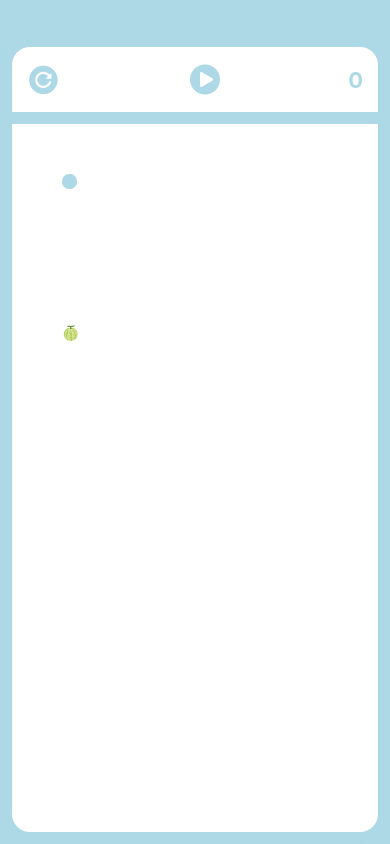
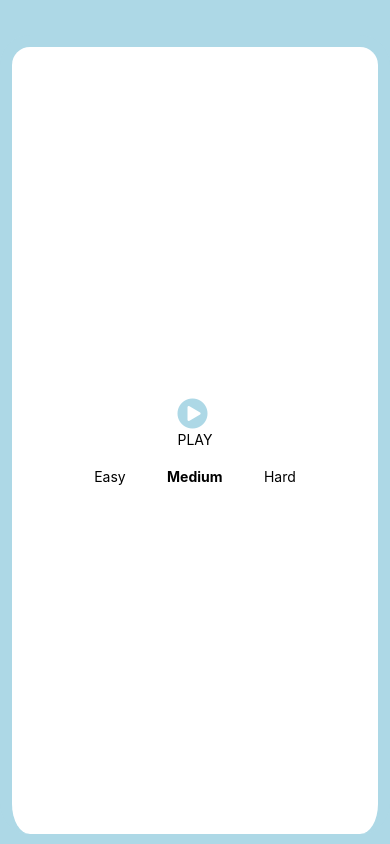
Before and after one commit to t1rate01/snakegametutorial, a React Native app in the folder snake/: screen / in a window 390 px wide. Built offline with nearby package versions, Linux system fonts and the light colour scheme.

Commit message:
v0.9
Completely playable, missing highscore code. Food can no longer spawn on snake, food has a boundary margin, boundaries work and should scale between devices (not tested), added a main menu and working difficulty choises

```diff
--- a/snake/package.json
+++ b/snake/package.json
@@ -13,7 +13,8 @@
     "expo-status-bar": "~1.6.0",
     "react": "18.2.0",
     "react-native": "0.72.4",
-    "react-native-gesture-handler": "~2.12.0"
+    "react-native-gesture-handler": "~2.12.0",
+    "react-native-snap-carousel": "^3.9.1"
   },
   "devDependencies": {
     "@babel/core": "^7.20.0",
--- a/snake/src/components/game.tsx
+++ b/snake/src/components/game.tsx
@@ -10,12 +10,14 @@ import Food from './food';
 import { checkEatsFood } from '../utility/checkEatsFood';
 import { randomFoodPosition } from '../utility/randomFoodPosition';
 import Header from './header';
+import MainMenu from './mainmenu';
 
 const SNAKE_INITIAL_POSITION = [{x: 5, y: 5}];
 const FOOD_INITIAL_POSITION = {x: 5, y: 20};
 //const GAME_BOUNDS = { xMin: 0, xMax: 37, yMin: 0, yMax: 72};
-const MOVE_INTERVAL = 50;
+ //const MOVE_INTERVAL = 50;
 const SCORE_INCREMENT = 10;
+const SNAKE_SIZE = 15;
 
 export default function Game():JSX.Element {
     const [direction, setDirection] = React.useState<Direction>(Direction.Right);
@@ -24,9 +26,10 @@ export default function Game():JSX.Element {
     const [isGameOver, setIsGameOver] = React.useState<boolean>(false);
     const [isPaused, setIsPaused] = React.useState<boolean>(true);
     const [score, setScore] = React.useState<number>(0);
-    const [gameBounds, setGameBounds] = React.useState(null);
-
-
+    const [gameBounds, setGameBounds] = React.useState<{ xMin: number, xMax: number, yMin: number, yMax: number } | null>(null);
+    const [pressedStartGame, setPressedStartGame] = React.useState<boolean>(false);
+    const [MOVE_INTERVAL, setMoveInterval] = React.useState<number>(50);
+    const [difficulty, setDifficulty] = React.useState<number>(2);
 
     React.useEffect(() => {
         if(!isGameOver){
@@ -38,17 +41,42 @@ export default function Game():JSX.Element {
 
     },[snake, isGameOver, isPaused]);
 
+    React.useEffect(() => {
+        if(difficulty === 1) {
+            setMoveInterval(75);
+        } else if (difficulty === 2) {
+            setMoveInterval(50);
+        } else if (difficulty === 3) {
+            setMoveInterval(25);
+        }
+    }, [difficulty]);
+
+    const handleDifficulty = (difficulty: number) => {
+        setDifficulty(difficulty);
+        console.log(difficulty);
+    };
+
     const handleLayout = (event: any) => {
         const {width, height} = event.nativeEvent.layout;
+        console.log("Raw dimensions:", {width, height});
+
+        // Debug calculations
+        const calculatedXMax = width - SNAKE_SIZE;
+        const calculatedYMax = height - SNAKE_SIZE;
+
+        console.log("Calculated boundaries:", {calculatedXMax, calculatedYMax});
+
         const newGameBounds = {
             xMin: 0,
-            xMax: width / 10 - 1,
+            xMax: calculatedXMax,
             yMin: 0,
-            yMax: height / 10 - 1,
+            yMax: calculatedYMax,
         };
+
         setGameBounds(newGameBounds);
-        console.log(newGameBounds);
+        console.log("Set boundaries:", newGameBounds);
     };
+
 
     const moveSnake = () => {
         const snakeHead = snake[0];
@@ -58,6 +86,7 @@ export default function Game():JSX.Element {
         // game over check
         if (checkGameOver(snakeHead, gameBounds)) {
             setIsGameOver((prev) => !prev);
+            console.log("game over");
             return;
         }
 
@@ -80,12 +109,11 @@ export default function Game():JSX.Element {
         // grow snake
 
         if(checkEatsFood(newHead, food, 2)) {
-            setFood(randomFoodPosition(gameBounds?.xMax ?? 0, gameBounds?.yMax ?? 0));
+            setFood(randomFoodPosition(gameBounds.xMax, gameBounds.yMax, snake));
             setSnake([newHead, ...snake]);
-            // new food and score up
-
             setScore(score + SCORE_INCREMENT);
         }
+
         // check if colliding with self
         else if (checkCollideSelf(newHead, snake)) {
             setIsGameOver((prev) => !prev);
@@ -124,6 +152,15 @@ export default function Game():JSX.Element {
 
     };
 
+    const handleStartGame = () => {
+        setPressedStartGame(true);
+    };
+
+    const handleMainMenu = () => {
+        setPressedStartGame(false);
+        reloadGame();
+    };
+
     const reloadGame = () => {
         setSnake(SNAKE_INITIAL_POSITION);
         setFood(FOOD_INITIAL_POSITION);
@@ -139,12 +176,14 @@ export default function Game():JSX.Element {
     };
 
     return (
+        pressedStartGame ?
         <PanGestureHandler onGestureEvent={handleGesture}>
             <SafeAreaView style={styles.container}>
                 <Header
                 isPaused={isPaused}
                 pauseGame={pauseGame}
                 reloadGame={reloadGame}
+                mainMenu={handleMainMenu}
                 >
                     <Text style={styles.score}>{score}</Text>
                 </Header>
@@ -154,8 +193,17 @@ export default function Game():JSX.Element {
                 </View>
             </SafeAreaView>
         </PanGestureHandler>
+        :
+        <SafeAreaView style={styles.container}>
+            <MainMenu
+            startGame={handleStartGame}
+            difficultyHandle={handleDifficulty}
+            difficulty={difficulty}
+            />
+        </SafeAreaView>
     )
 }
+
 
 const styles = StyleSheet.create({
     container: {
--- a/snake/src/components/header.tsx
+++ b/snake/src/components/header.tsx
@@ -6,6 +6,7 @@ import { FontAwesome } from '@expo/vector-icons';
 interface HeaderProps {
     reloadGame: () => void;
     pauseGame: () => void;
+    mainMenu: () => void;
     children: JSX.Element;
     isPaused: boolean;
 }
@@ -14,6 +15,7 @@ export default function Header({
     children,
     reloadGame,
     pauseGame,
+    mainMenu,
     isPaused,
 }: HeaderProps): JSX.Element {
     return (
@@ -30,6 +32,9 @@ export default function Header({
                 />
             </TouchableOpacity>
             {children}
+            <TouchableOpacity onPress={mainMenu}>
+                <Ionicons name="menu" size={35} color={Colors.primary} />
+            </TouchableOpacity>
         </View>
     )};
 
--- /dev/null
+++ b/snake/src/components/mainmenu.tsx
@@ -0,0 +1,68 @@
+import { TouchableOpacity, StyleSheet, View, Text,  } from 'react-native';
+import { Ionicons } from '@expo/vector-icons';
+import { Colors } from '../styles/colors';
+import { FontAwesome } from '@expo/vector-icons';
+
+interface MainMenuProps {
+    startGame: () => void;
+    difficultyHandle: (difficulty: number) => void;
+    difficulty: number;
+    // highScore: () => void;
+}
+
+export default function MainMenu({
+    startGame,
+    difficultyHandle,
+    difficulty,
+    // highScore,
+}: MainMenuProps): JSX.Element {
+    return (
+        <View style={styles.container}>
+            <TouchableOpacity onPress={startGame}>
+                <FontAwesome
+                    name={'play-circle'}
+                    size={35}
+                    color={Colors.primary}
+                />
+                <Text>PLAY</Text>
+            </TouchableOpacity>
+            <View style={styles.difficulties}>
+                <TouchableOpacity onPress={() => difficultyHandle(1)}>
+                    <Text style={difficulty === 1 ? styles.boldText : null}>Easy</Text>
+                </TouchableOpacity>
+                <TouchableOpacity onPress={() => difficultyHandle(2)}>
+                    <Text style={difficulty === 2 ? styles.boldText : null}>Medium</Text>
+                </TouchableOpacity>
+                <TouchableOpacity onPress={() => difficultyHandle(3)}>
+                    <Text style={difficulty === 3 ? styles.boldText : null}>Hard</Text>
+                </TouchableOpacity>
+            </View>
+        </View>
+    );};
+
+const styles = StyleSheet.create({
+    container: {
+        flex: 1,
+        flexDirection: 'column',
+        alignItems: 'center',
+        borderColor: Colors.primary,
+        borderWidth: 12,
+        borderRadius: 30,
+        borderBottomWidth: 0,
+        backgroundColor: Colors.background,
+        padding: 15,
+        marginTop: 35,
+        marginBottom: 10,
+        justifyContent: 'center',
+    },
+    difficulties: {
+        flexDirection: 'row',
+        justifyContent: 'space-between',
+        width: '60%',
+        marginTop: 20,
+
+    },
+    boldText: {
+        fontWeight: 'bold',
+    },
+});
--- a/snake/src/utility/checkGameOver.ts
+++ b/snake/src/utility/checkGameOver.ts
@@ -7,21 +7,22 @@ interface GameBoundaries {
     yMax: number;
 }
 
+
+// readability, snake sizes and tested multiplier, scale comes from tutorial
 const SNAKE_SIZE = 15;
+const SNAKE_COLLIDER = SNAKE_SIZE * 1.5;
+const SCALING_FACTOR = 10;
 
 export const checkGameOver = (
     snakeHead: Coordinate,
-    boundaries: any
-    ):boolean => {
-    return (
-            snakeHead.x <  boundaries.xMin
-        || snakeHead.x   > boundaries.xMax
-        || snakeHead.y < boundaries.yMin
-        || snakeHead.y  > boundaries.yMax
-    )
-
-
-}
-
-
-// KATSO MINNE SNAKE SIZE LISÄTÄÄN
+    boundaries: GameBoundaries
+): boolean => {
+    const scaledSnakeHeadX = snakeHead.x * SCALING_FACTOR;
+    const scaledSnakeHeadY = snakeHead.y * SCALING_FACTOR;
+    return (  // CHECKS FOR COLLISION WITH WALLS, ALLOWS HALF OF SNAKES HEAD TO DISAPPEAR
+        scaledSnakeHeadX < boundaries.xMin ||
+        scaledSnakeHeadX > (boundaries.xMax - SNAKE_COLLIDER) ||
+        scaledSnakeHeadY < boundaries.yMin ||
+        scaledSnakeHeadY > (boundaries.yMax - SNAKE_COLLIDER)
+    );
+};
--- a/snake/src/utility/randomFoodPosition.ts
+++ b/snake/src/utility/randomFoodPosition.ts
@@ -1,8 +1,20 @@
 import { Coordinate } from "../types/types";
 
-export const randomFoodPosition = (maxX: number, maxY: number): Coordinate => {
-    return {
-        x: Math.floor(Math.random() * maxX),
-        y: Math.floor(Math.random() * maxY),
-    };
+const isPositionOccupiedBySnake = (position: Coordinate, snake: Coordinate[]): boolean => {
+    return snake.some(segment => segment.x === position.x && segment.y === position.y);
+};  // make sure food doesnt spawn on snake
+
+
+export const randomFoodPosition = (maxX: number, maxY: number, snake: Coordinate[]): Coordinate => {
+    let newFood: Coordinate;
+    const margin = 0.05;   // for playability, food should not spawn too close to the edges
+
+    do {
+        newFood = {
+            x: Math.floor(Math.random() * ((maxX - (maxX*margin)) / 10)),
+            y: Math.floor(Math.random() * ((maxY - (maxY*margin)) / 10))
+        };
+    } while (isPositionOccupiedBySnake(newFood, snake))
+
+    return newFood;
 };
```
Also changed, not shown: 1 other file (tests, documents, lock files or other folders).
